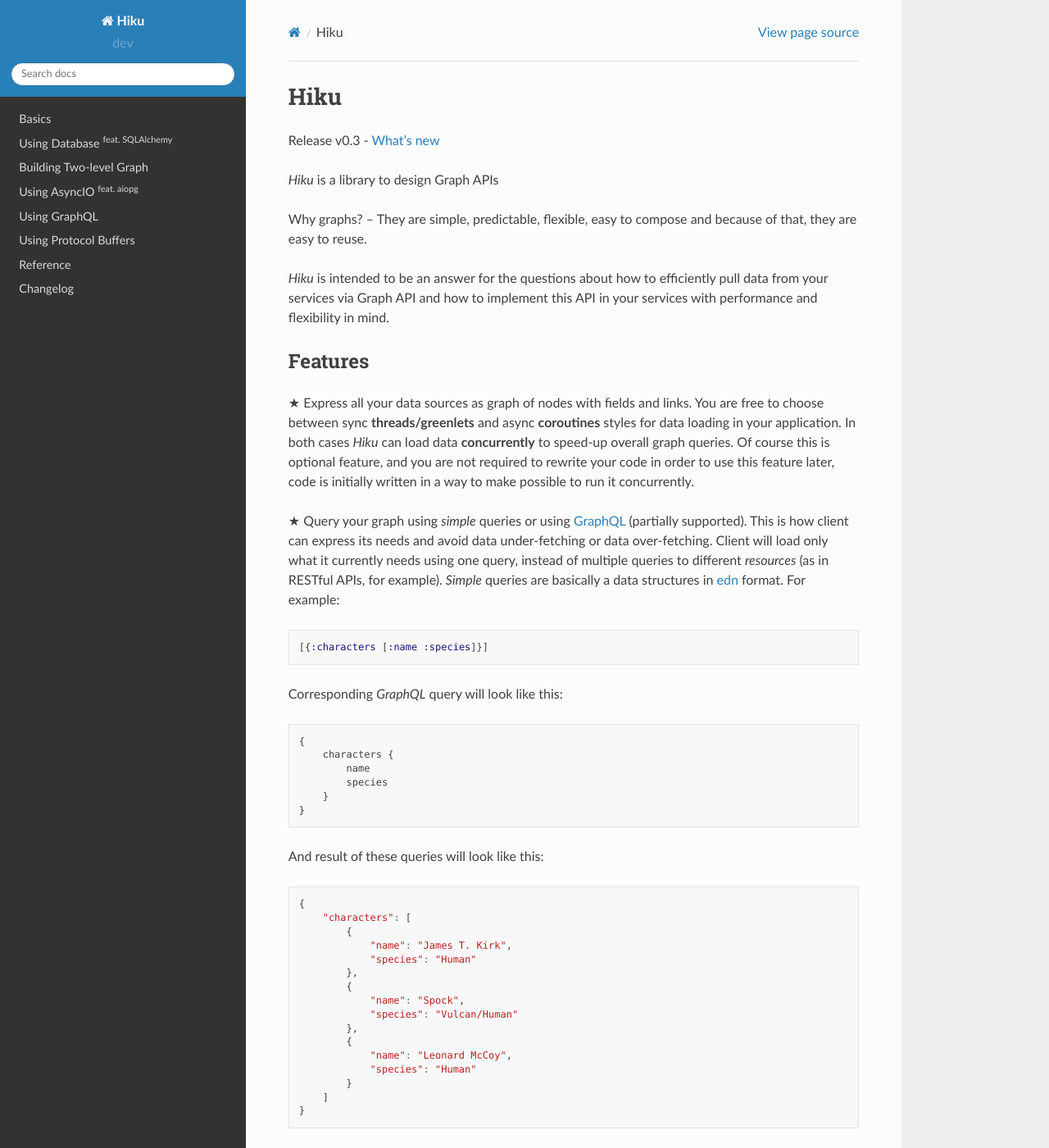
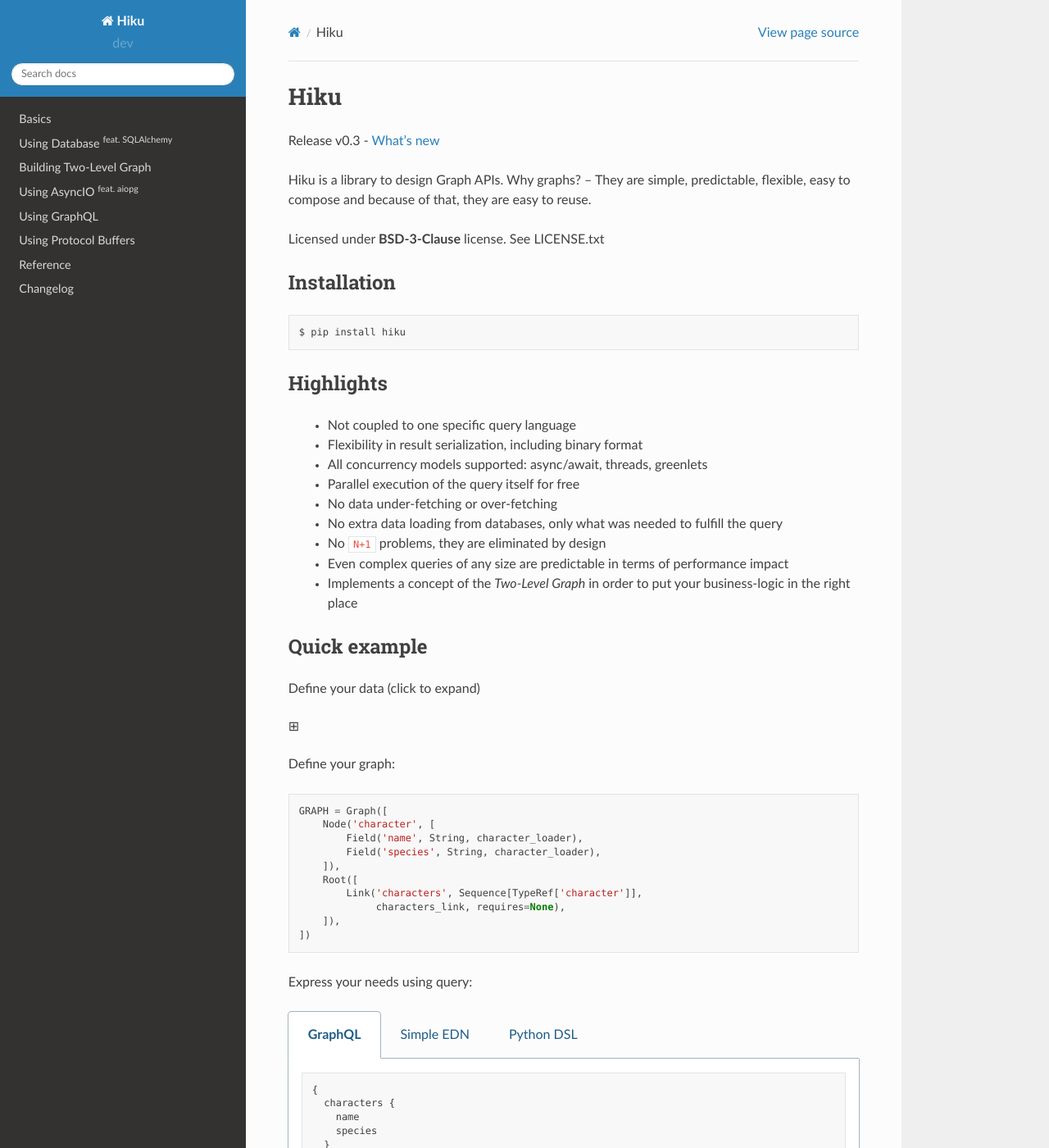
Before and after one commit to evo-company/hiku, a Sphinx documentation site: the page built from docs/index.rst, in a window 1280 px wide and 1400 px high. Shown: the whole window at 82% size. Built offline with Sphinx 7.4.7 and the Read the Docs theme 2.0.0, drawn with Linux system fonts in a browser that asks for light colours; some of the changed text lies outside the part shown.

Commit message:
Rewritten index page of the documentation

```diff
--- /dev/null
+++ b/docs/_static/toggle.css
@@ -0,0 +1,13 @@
+.toggle .header {
+    display: block;
+    clear: both;
+    margin-bottom: 24px;
+}
+
+.toggle .header:after {
+    content: " ⊞";
+}
+
+.toggle .header.open:after {
+    content: " ⊟";
+}
--- /dev/null
+++ b/docs/_static/toggle.js
@@ -0,0 +1,7 @@
+$(document).ready(function() {
+    $(".toggle > *").hide();
+    $(".toggle .header").show().click(function() {
+        $(this).parent().children().not(".header").toggle(100);
+        $(this).parent().children(".header").toggleClass("open");
+    })
+});
--- /dev/null
+++ b/docs/_templates/layout.html
@@ -0,0 +1,4 @@
+{% extends "!layout.html" %}
+
+{% set css_files = css_files + ["_static/toggle.css?r=1"] %}
+{% set script_files = script_files + ["_static/toggle.js?r=1"] %}
--- a/docs/conf.py
+++ b/docs/conf.py
@@ -3,7 +3,11 @@
 import sphinx_rtd_theme
 
 sys.path.append(os.path.join(os.path.dirname(__file__), '..'))
-extensions = ['sphinx.ext.autodoc', 'sphinx.ext.intersphinx']
+extensions = [
+    'sphinx.ext.autodoc',
+    'sphinx.ext.intersphinx',
+    'sphinx_tabs.tabs',
+]
 
 intersphinx_mapping = {
     'python': ('https://docs.python.org/3.6', None),
@@ -21,5 +25,8 @@
 version = 'dev'
 release = 'dev'
 
+templates_path = ['_templates']
+
 html_theme = 'sphinx_rtd_theme'
 html_theme_path = [sphinx_rtd_theme.get_html_theme_path()]
+html_static_path = ['_static']
--- a/docs/index.rst
+++ b/docs/index.rst
@@ -3,19 +3,107 @@
 
 Release v0.3 - :doc:`What's new <changelog/changes_03>`
 
-`Hiku` is a library to design Graph APIs
+Hiku is a library to design Graph APIs. Why graphs? – They are simple,
+predictable, flexible, easy to compose and because of that, they are easy
+to reuse.
 
-.. include:: ../README.rst
-    :start-after: __boundary__
+Licensed under **BSD-3-Clause** license. See LICENSE.txt
+
+Installation
+~~~~~~~~~~~~
+
+.. code-block:: shell
+
+  $ pip install hiku
+
+Highlights
+~~~~~~~~~~
+
+  * Not coupled to one specific query language
+  * Flexibility in result serialization, including binary format
+  * All concurrency models supported: async/await, threads, greenlets
+  * Parallel execution of the query itself for free
+  * No data under-fetching or over-fetching
+  * No extra data loading from databases, only what was needed to fulfill
+    the query
+  * No ``N+1`` problems, they are eliminated by design
+  * Even complex queries of any size are predictable in terms of
+    performance impact
+  * Implements a concept of the `Two-Level Graph` in order to put your
+    business-logic in the right place
+
+Quick example
+~~~~~~~~~~~~~
+
+.. container:: toggle
+
+  .. container:: header
+
+    Define your data (click to expand)
+
+  .. literalinclude:: test_index.py
+    :lines: 13-35
+
+Define your graph:
+
+.. literalinclude:: test_index.py
+  :lines: 38-47
+
+Express your needs using query:
+
+.. tabs::
+
+  .. group-tab:: GraphQL
+
+    .. literalinclude:: test_index.py
+      :language: javascript
+      :lines: 52-57
+      :dedent: 4
+
+  .. group-tab:: Simple EDN
+
+    .. literalinclude:: test_index.py
+      :language: clojure
+      :lines: 63
+      :dedent: 4
+
+  .. group-tab:: Python DSL
+
+    .. literalinclude:: test_index.py
+      :lines: 68-73
+      :dedent: 4
+
+Execute your query:
+
+.. literalinclude:: test_index.py
+  :lines: 79-80
+  :dedent: 8
+
+Denormalize result, so it will be possible to serialize into plain JSON
+format:
+
+.. literalinclude:: test_index.py
+  :lines: 81
+  :dedent: 8
+
+And you will get ready for ``json.dumps`` result:
+
+.. literalinclude:: test_index.py
+  :language: javascript
+  :lines: 83-98
+  :dedent: 8
+
+User's Guide
+~~~~~~~~~~~~
 
 .. toctree::
-    :maxdepth: 2
+  :maxdepth: 2
 
-    basics
-    database
-    subgraph
-    asyncio
-    graphql
-    protobuf
-    reference/index
-    changelog/index
+  basics
+  database
+  subgraph
+  asyncio
+  graphql
+  protobuf
+  reference/index
+  changelog/index
--- a/docs/subgraph.rst
+++ b/docs/subgraph.rst
@@ -1,4 +1,4 @@
-Building Two-level Graph
+Building Two-Level Graph
 ========================
 
 Two-level graph is a way to express business-logic once and provide it
--- /dev/null
+++ b/docs/test_index.py
@@ -0,0 +1,98 @@
+import hiku.readers.simple
+import hiku.readers.graphql
+
+from hiku.engine import Engine
+from hiku.builder import build, Q
+from hiku.executors.sync import SyncExecutor
+
+from hiku.graph import Graph, Root, Field, Node, Link
+from hiku.types import String, Sequence, TypeRef
+from hiku.result import denormalize
+
+
+CHARACTER_DATA = {
+    '819e79e09f40': {
+        'name': 'James T. Kirk',
+        'species': 'Human'
+    },
+    '4266ffb4fbc3': {
+        'name': 'Spock',
+        'species': 'Vulcan/Human'
+    },
+    'a562fedf8804': {
+        'name': 'Leonard McCoy',
+        'species': 'Human'
+    }
+}
+
+
+def character_loader(fields, ids):
+    for ident in ids:
+        yield [CHARACTER_DATA[ident][f.name] for f in fields]
+
+
+def characters_link():
+    return ['819e79e09f40', '4266ffb4fbc3', 'a562fedf8804']
+
+
+GRAPH = Graph([
+    Node('character', [
+        Field('name', String, character_loader),
+        Field('species', String, character_loader),
+    ]),
+    Root([
+        Link('characters', Sequence[TypeRef['character']],
+             characters_link, requires=None),
+    ]),
+])
+
+
+def query_graphql():
+    return hiku.readers.graphql.read("""
+    {
+      characters {
+        name
+        species
+      }
+    }
+    """)
+
+
+def query_simple():
+    return hiku.readers.simple.read("""
+    [{:characters [:name :species]}]
+    """)
+
+
+def query_python():
+    query = build([
+        Q.characters[
+            Q.name,
+            Q.species,
+        ],
+    ])
+    return query
+
+
+def test():
+    for query in [query_graphql(), query_simple(), query_python()]:
+        hiku_engine = Engine(SyncExecutor())
+        result = hiku_engine.execute(GRAPH, query)
+        result = denormalize(GRAPH, result, query)
+        assert result == \
+        {
+            "characters": [
+                {
+                    "name": "James T. Kirk",
+                    "species": "Human"
+                },
+                {
+                    "name": "Spock",
+                    "species": "Vulcan/Human"
+                },
+                {
+                    "name": "Leonard McCoy",
+                    "species": "Human"
+                }
+            ]
+        }
--- a/pi.yaml
+++ b/pi.yaml
@@ -60,6 +60,7 @@
     packages:
     - sphinx==1.4.9
     - sphinx_rtd_theme==0.1.10a0
+    - sphinx_tabs==0.2.2
 
 - !Service
   name: postgres
--- a/readthedocs-env.yml
+++ b/readthedocs-env.yml
@@ -4,3 +4,4 @@
   - pip:
     - sphinx==1.4.9
     - sphinx_rtd_theme==0.1.10a0
+    - sphinx_tabs==0.2.2
```
Also changed, not shown: LICENSE.txt.
